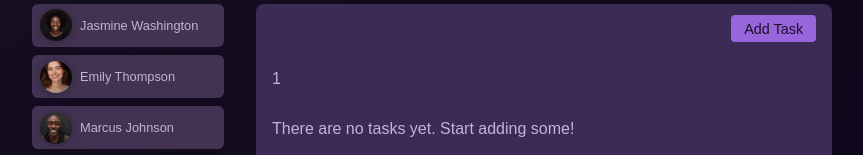
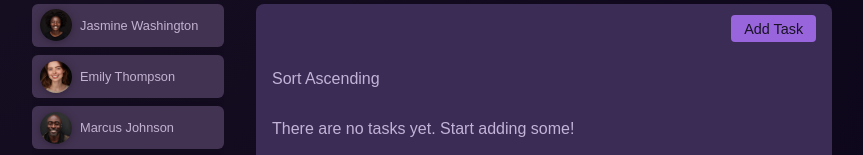
Before and after one commit to mitesh5010/Angular, an Angular app in the folder 11-Project/: page /users/1/tasks in a window 1280 px wide. Shown: the part 258-413 px from the top of the page, without its empty margins (208-1071 px from the left). Built offline with nearby package versions, Linux system fonts and the light colour scheme.

Commit message:
via input extracting query params for data manipulation

```diff
--- a/11-Project/src/app/tasks/tasks.component.css
+++ b/11-Project/src/app/tasks/tasks.component.css
@@ -1,3 +1,11 @@
+a {
+  text-decoration: none;
+  color: inherit;
+}
+a:hover,
+a:active {
+  color: #9b79cb;
+}
 ul {
   list-style: none;
   margin: 1rem 0;
--- a/11-Project/src/app/tasks/tasks.component.html
+++ b/11-Project/src/app/tasks/tasks.component.html
@@ -1,4 +1,8 @@
-<p>{{userId()}}</p>
+<p>
+  <a routerLink="./" [queryParams]="{ order: order() === 'asc' ? 'desc' : 'asc' }">
+    Sort {{ order() === 'asc' ? 'Descending' : 'Ascending' }}
+  </a>
+</p>
 <ul>
   @for (task of userTasks(); track task.id) {
     <li>
--- a/11-Project/src/app/tasks/tasks.component.ts
+++ b/11-Project/src/app/tasks/tasks.component.ts
@@ -1,19 +1,26 @@
 import { Component, computed, inject, input } from '@angular/core';
 
 import { TaskComponent } from './task/task.component';
-import { Task } from './task/task.model';
 import { TasksService } from './tasks.service';
+import { RouterLink } from '@angular/router';
 
 @Component({
   selector: 'app-tasks',
   standalone: true,
   templateUrl: './tasks.component.html',
   styleUrl: './tasks.component.css',
-  imports: [TaskComponent],
+  imports: [TaskComponent, RouterLink],
 })
 export class TasksComponent {
   userId = input.required<string>();
+  order = input<'asc' | 'desc'>()
   private tasksService = inject(TasksService);
 
-  userTasks = computed(() => this.tasksService.allTasks().filter( task => task.userId === this.userId()))
+  userTasks = computed(() => this.tasksService.allTasks().filter( task => task.userId === this.userId()).sort((a,b)=>{
+    if (this.order() === 'desc' ) {
+      return a.id > b.id ? -1 : 1;
+    } else {
+      return a.id > b.id ? 1 : -1;
+    }
+  }))
 }
```
